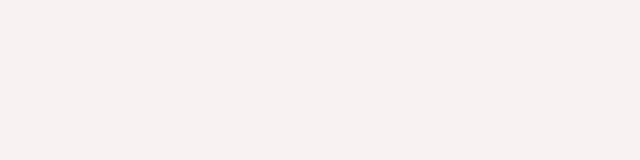
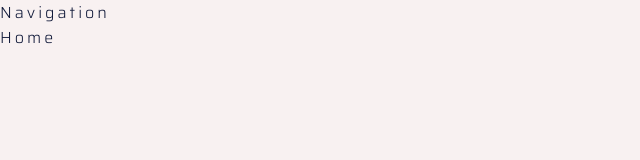
Before and after one commit to NikitaDeveloperWeb/DevIn-frontend, a React (Create React App) app: page /home in a window 1280 px wide. Shown: the top 160 px of the page, without its empty margins (0-640 px from the left). Built offline with nearby package versions, Linux system fonts and the light colour scheme.

Commit message:
create mainpage

```diff
--- a/src/App.tsx
+++ b/src/App.tsx
@@ -5,6 +5,7 @@ import { Route, Switch } from 'react-router-dom';
 
 //pages
 import BeginPage from './pages/BeginPage';
+import Home from './pages/Home';
 import MainPage from './pages/MainPage';
 
 function App() {
@@ -13,7 +14,9 @@ function App() {
     <div className="app">
       <Switch>
         <Route exact path="/" component={BeginPage} />
-        <Route exact path="/main" component={MainPage} />
+        <Route exact path="/home">
+          <MainPage components={<Home />} />
+        </Route>
       </Switch>
     </div>
   );
--- a/src/pages/MainPage/index.tsx
+++ b/src/pages/MainPage/index.tsx
@@ -1,19 +1,19 @@
 import React from 'react';
-import { Route, Switch } from 'react-router-dom';
+
 import Navigation from '../../components/Navigation';
 import NavigationAside from '../../components/NavigationAside';
-import Home from '../Home';
-function MainPage() {
+
+interface MainPageProps {
+  components: JSX.Element | Element | JSX.Element[] | Element[];
+}
+
+function MainPage({ components }: MainPageProps) {
   return (
     <div className="main">
       <Navigation />
       <div className="main__content">
         <NavigationAside />
-        <main>
-          <Switch>
-            <Route exact path="/main/home" component={Home} />
-          </Switch>
-        </main>
+        <main>{components}</main>
       </div>
     </div>
   );
```
Also changed, not shown: 1 other file (tests, documents, lock files or other folders).
